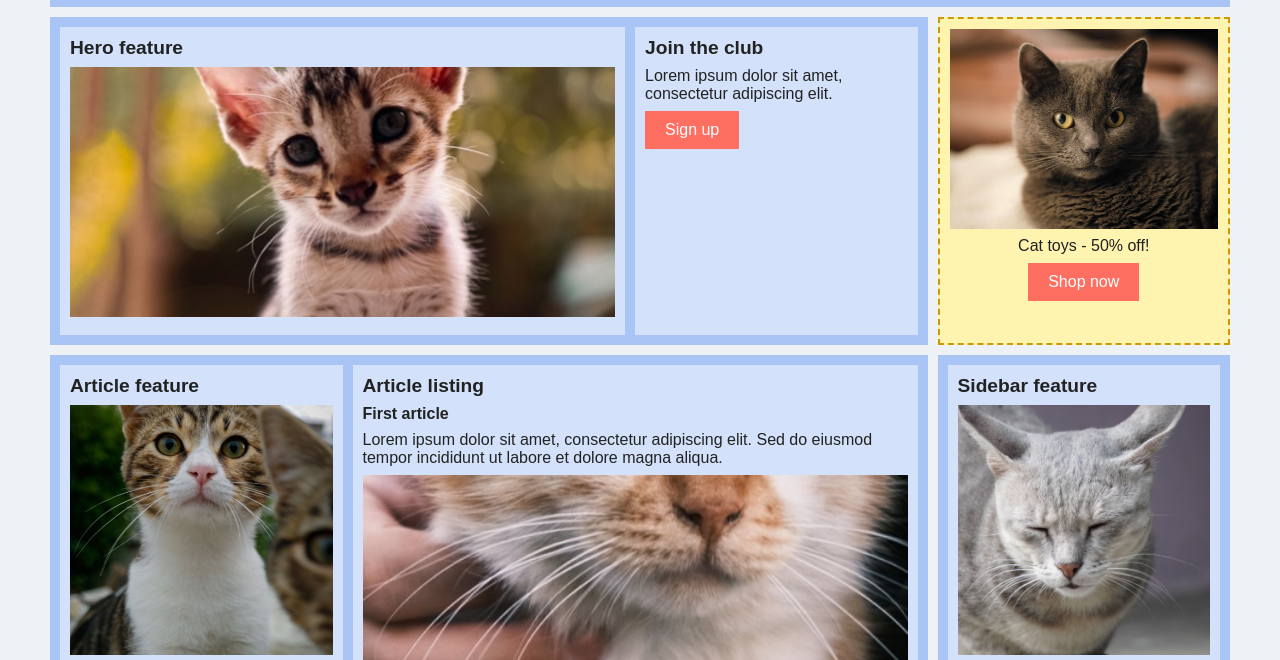
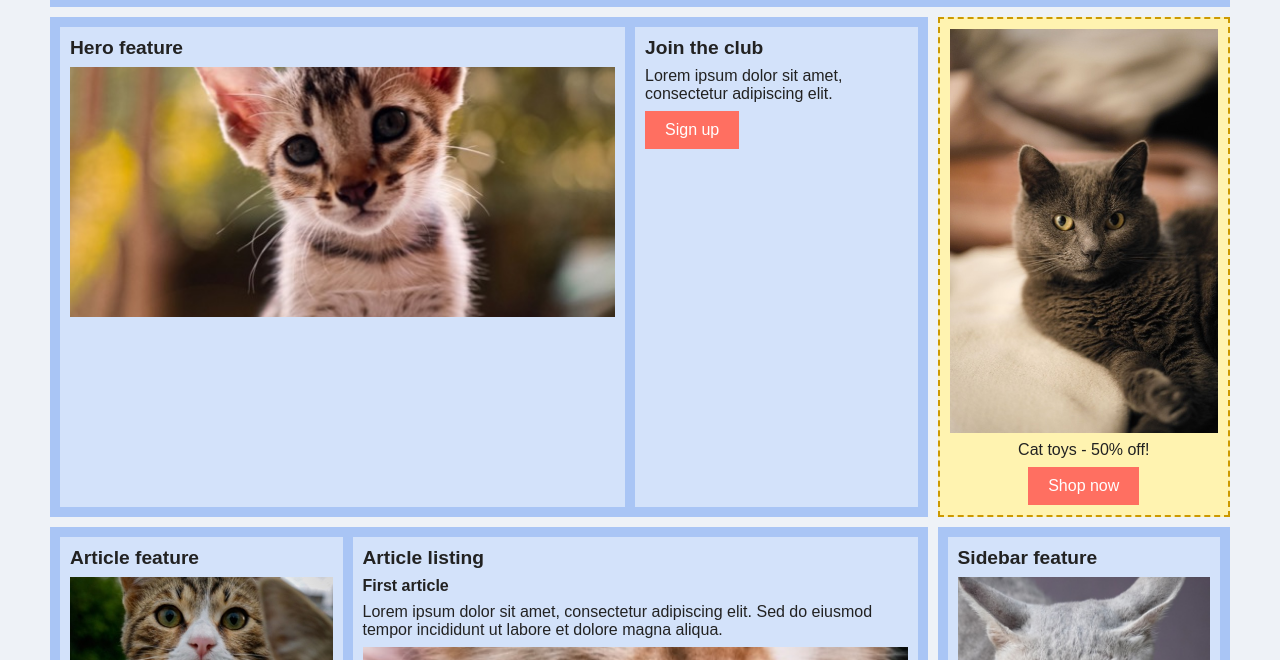
Before and after one commit to emilijakalnina/HW2, a plain HTML site: page index.html in a window 1280 px wide. Shown: the part 88-748 px from the top of the page. Drawn offline with Linux system fonts and the light colour scheme.

Commit message:
Remove ad image styling

```diff
--- a/hw2.css
+++ b/hw2.css
@@ -242,9 +242,3 @@ button:hover {
   height: 250px;
   object-fit: cover;
 }
-
-.ad img {
-  width: 100%;
-  height: 200px;
-  object-fit: cover;
-}
```
